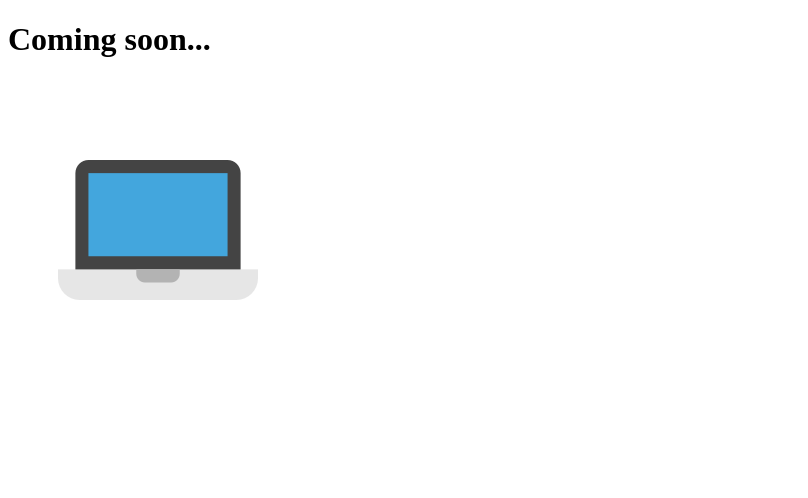
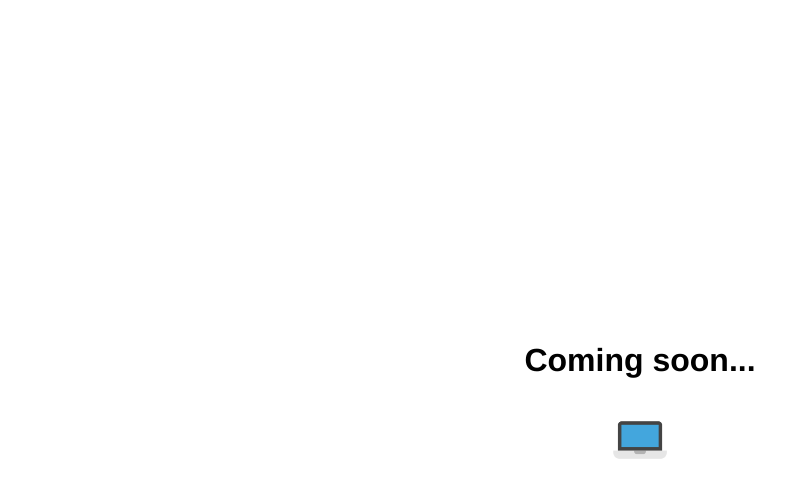
Before and after one commit to gattovi/git-101, a plain HTML site: page index.html in a window 1280 px wide. Shown: the whole page, without its empty margins (0-808 px from the left). Drawn offline with Linux system fonts and the light colour scheme.

Commit message:
all nice and tidy

```diff
--- a/index.html
+++ b/index.html
@@ -1,12 +1,13 @@
 <!doctype html>
 
 <html>
-<head>
-</head>
-<body>
-	<h1>Coming soon...</h1>
-	<img src="laptop.png">
-</body>
-
-
+	<head>
+		<link rel="stylesheet" href="style.css">
+	</head>
+	<body>
+		<div id="container">
+			<h1>Coming soon...</h1>
+			<img id="logo" src="laptop.png">
+		</div>
+	</body>
 </html>
--- /dev/null
+++ b/style.css
@@ -0,0 +1,18 @@
+
+body {
+	margin: 0;
+	font-family: Helvetica
+}
+
+#logo {
+	height: 80px;
+	width: 80px;
+}
+
+#container {
+	display: flex;
+	align-items: center;
+	justify-content: center;
+	height: 100vh;
+	flex-direction: column;
+}
```
